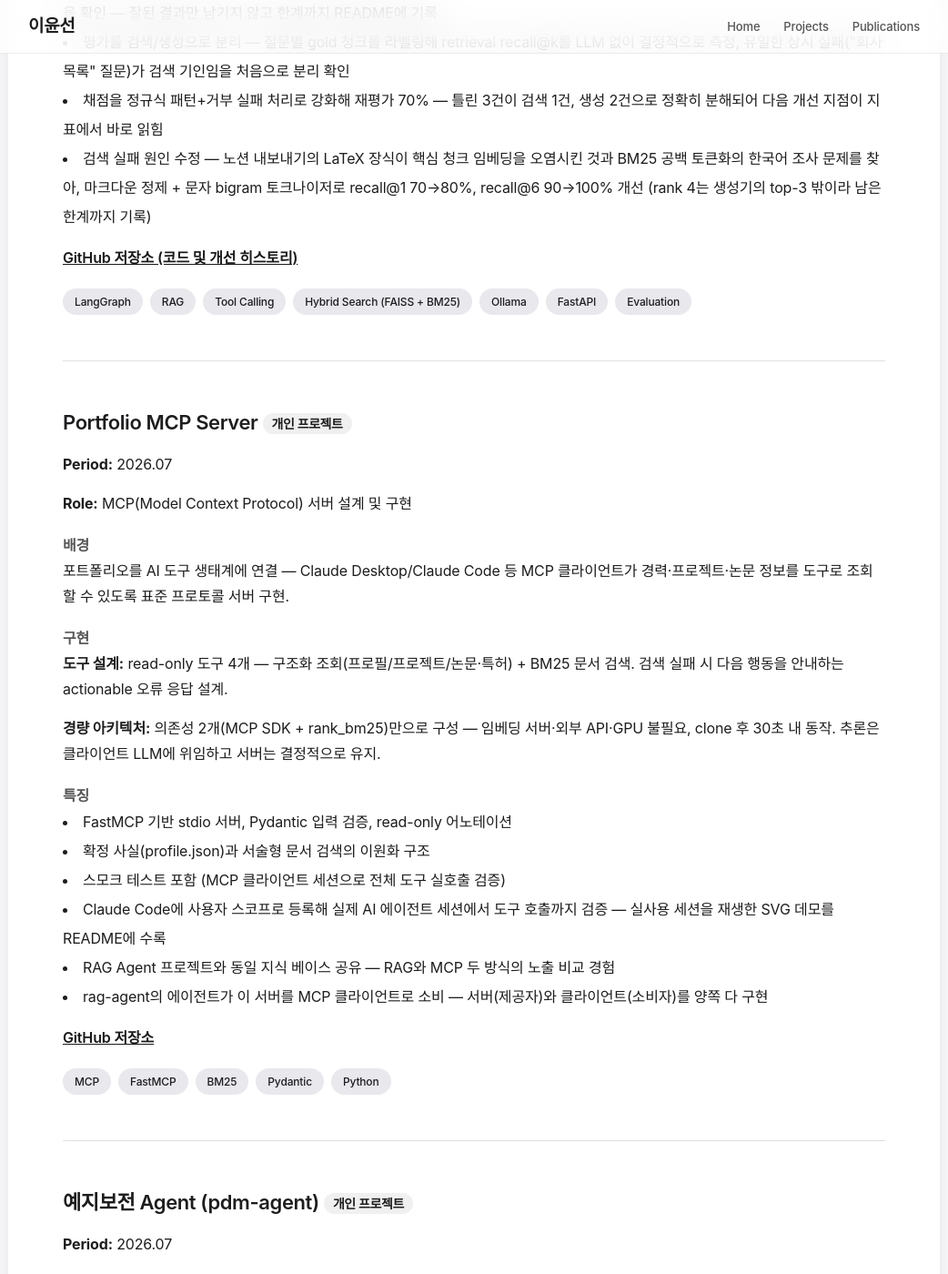
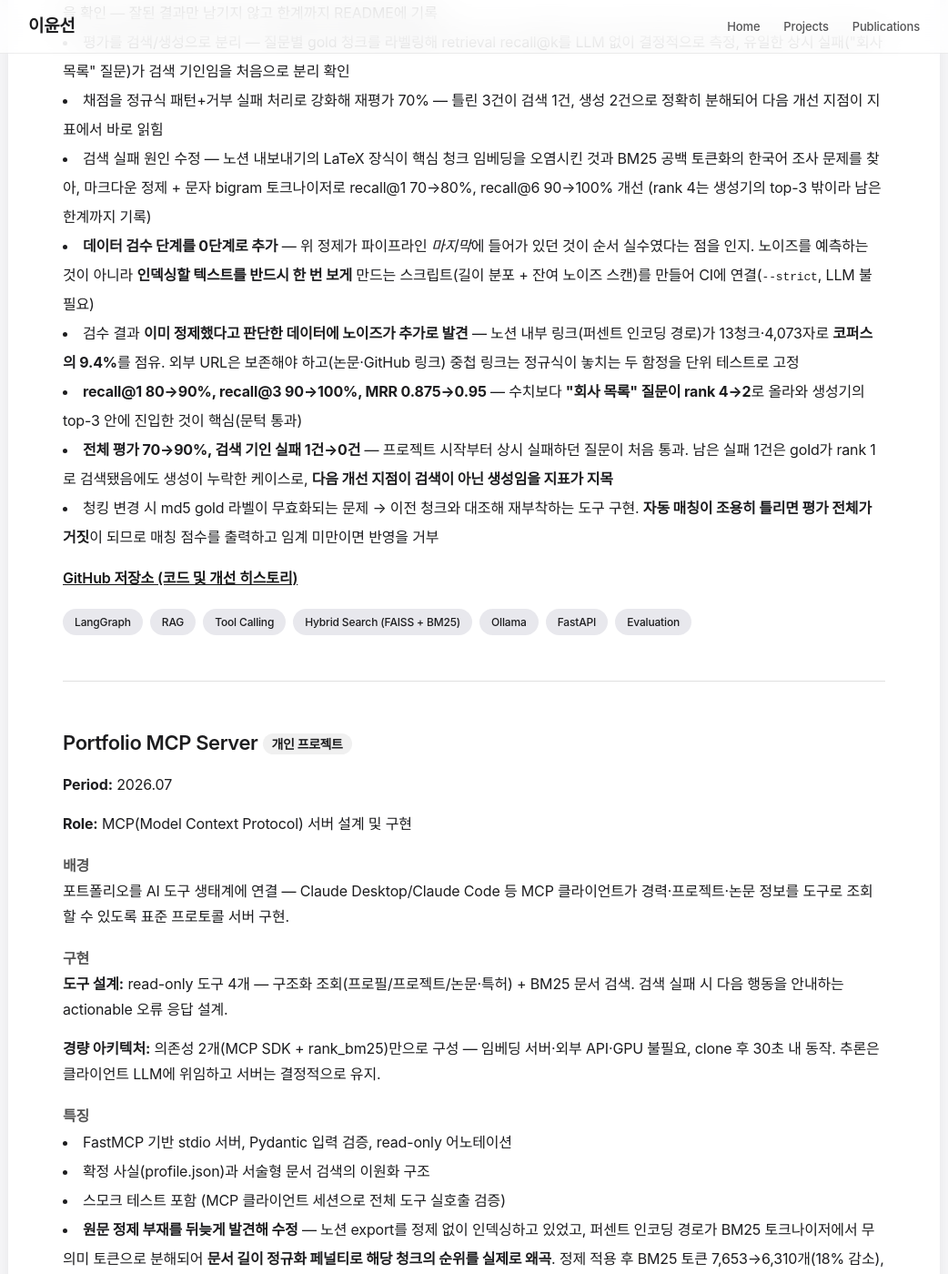
Before and after one commit to ckc5800/ckc5800.github.io, a Jekyll site: the page built from projects.html, in a window 1280 px wide and 1400 px high, scrolled down 11605 px. Shown: the whole window at 91% size, without its empty margins (119-1161 px from the left). Built offline with Jekyll 4.4.1, drawn with Linux system fonts in a browser that asks for light colours; some web fonts are replaced; some of the changed text lies outside the part shown.

Commit message:
Update RAG Agent / MCP Server cards with data inspection work
RAG Agent:
- 데이터 검수를 파이프라인 0단계로 추가 (CI 연결)
- 검수로 발견한 잔여 노이즈: 노션 내부 링크 13청크·4,073자 = 코퍼스의 9.4%
- recall@1 80→90%, recall@3 90→100%, MRR 0.875→0.95
- 전체 평가 70→90%, 검색 기인 실패 1건→0건
  ("회사 목록" 질문이 rank 4→2로 top-3에 진입해 처음 통과)
- gold 라벨 재부착 도구 (매칭 점수 출력, 임계 미만 반영 거부)

MCP Server:
- 원문 정제 부재 수정 — BM25 토큰 7,653→6,310 (18% 감소)
- "실패할 수 없는 테스트" 수정 — 구 사명 필터가 빈 배열을 반환 중이었으나
  응답 존재 여부만 검사해 계속 통과하고 있었음

Co-Authored-By: Claude Opus 5 <noreply@anthropic.com>

```diff
--- a/projects.html
+++ b/projects.html
@@ -436,6 +436,11 @@ title: Projects
         <li>평가를 검색/생성으로 분리 — 질문별 gold 청크를 라벨링해 retrieval recall@k를 LLM 없이 결정적으로 측정, 유일한 상시 실패("회사 목록" 질문)가 검색 기인임을 처음으로 분리 확인</li>
         <li>채점을 정규식 패턴+거부 실패 처리로 강화해 재평가 70% — 틀린 3건이 검색 1건, 생성 2건으로 정확히 분해되어 다음 개선 지점이 지표에서 바로 읽힘</li>
         <li>검색 실패 원인 수정 — 노션 내보내기의 LaTeX 장식이 핵심 청크 임베딩을 오염시킨 것과 BM25 공백 토큰화의 한국어 조사 문제를 찾아, 마크다운 정제 + 문자 bigram 토크나이저로 recall@1 70→80%, recall@6 90→100% 개선 (rank 4는 생성기의 top-3 밖이라 남은 한계까지 기록)</li>
+        <li><strong>데이터 검수 단계를 0단계로 추가</strong> — 위 정제가 파이프라인 <em>마지막</em>에 들어가 있던 것이 순서 실수였다는 점을 인지. 노이즈를 예측하는 것이 아니라 <strong>인덱싱할 텍스트를 반드시 한 번 보게</strong> 만드는 스크립트(길이 분포 + 잔여 노이즈 스캔)를 만들어 CI에 연결(<code>--strict</code>, LLM 불필요)</li>
+        <li>검수 결과 <strong>이미 정제했다고 판단한 데이터에 노이즈가 추가로 발견</strong> — 노션 내부 링크(퍼센트 인코딩 경로)가 13청크·4,073자로 <strong>코퍼스의 9.4%</strong>를 점유. 외부 URL은 보존해야 하고(논문·GitHub 링크) 중첩 링크는 정규식이 놓치는 두 함정을 단위 테스트로 고정</li>
+        <li><strong>recall@1 80→90%, recall@3 90→100%, MRR 0.875→0.95</strong> — 수치보다 <strong>"회사 목록" 질문이 rank 4→2</strong>로 올라와 생성기의 top-3 안에 진입한 것이 핵심(문턱 통과)</li>
+        <li><strong>전체 평가 70→90%, 검색 기인 실패 1건→0건</strong> — 프로젝트 시작부터 상시 실패하던 질문이 처음 통과. 남은 실패 1건은 gold가 rank 1로 검색됐음에도 생성이 누락한 케이스로, <strong>다음 개선 지점이 검색이 아닌 생성임을 지표가 지목</strong></li>
+        <li>청킹 변경 시 md5 gold 라벨이 무효화되는 문제 → 이전 청크와 대조해 재부착하는 도구 구현. <strong>자동 매칭이 조용히 틀리면 평가 전체가 거짓</strong>이 되므로 매칭 점수를 출력하고 임계 미만이면 반영을 거부</li>
     </ul>
 
     <p style="margin-top: 15px;"><a href="https://github.com/ckc5800/rag-agent" target="_blank" style="color: #1a1a1a; font-weight: 600;">GitHub 저장소 (코드 및 개선 히스토리)</a></p>
@@ -470,6 +475,8 @@ title: Projects
         <li>FastMCP 기반 stdio 서버, Pydantic 입력 검증, read-only 어노테이션</li>
         <li>확정 사실(profile.json)과 서술형 문서 검색의 이원화 구조</li>
         <li>스모크 테스트 포함 (MCP 클라이언트 세션으로 전체 도구 실호출 검증)</li>
+        <li><strong>원문 정제 부재를 뒤늦게 발견해 수정</strong> — 노션 export를 정제 없이 인덱싱하고 있었고, 퍼센트 인코딩 경로가 BM25 토크나이저에서 무의미 토큰으로 분해되어 <strong>문서 길이 정규화 페널티로 해당 청크의 순위를 실제로 왜곡</strong>. 정제 적용 후 BM25 토큰 7,653→6,310개(18% 감소), 외부 URL은 보존</li>
+        <li><strong>"실패할 수 없는 테스트"를 수정</strong> — 스모크 테스트가 응답 텍스트의 존재 여부만 검사해, 도구가 "결과 없음 + 힌트"를 반환해도 통과. 실제로 회사명 필터가 구 사명(<code>에이아이세스</code>)을 인식하지 못해 빈 배열을 반환 중이었으나 테스트는 계속 통과 상태. 별칭 매칭을 추가하고 <strong>검증 기준을 응답 유무에서 내용(프로젝트 수·특허 건수)으로 변경</strong></li>
         <li>Claude Code에 사용자 스코프로 등록해 실제 AI 에이전트 세션에서 도구 호출까지 검증 — 실사용 세션을 재생한 SVG 데모를 README에 수록</li>
         <li>RAG Agent 프로젝트와 동일 지식 베이스 공유 — RAG와 MCP 두 방식의 노출 비교 경험</li>
         <li>rag-agent의 에이전트가 이 서버를 MCP 클라이언트로 소비 — 서버(제공자)와 클라이언트(소비자)를 양쪽 다 구현</li>
```
